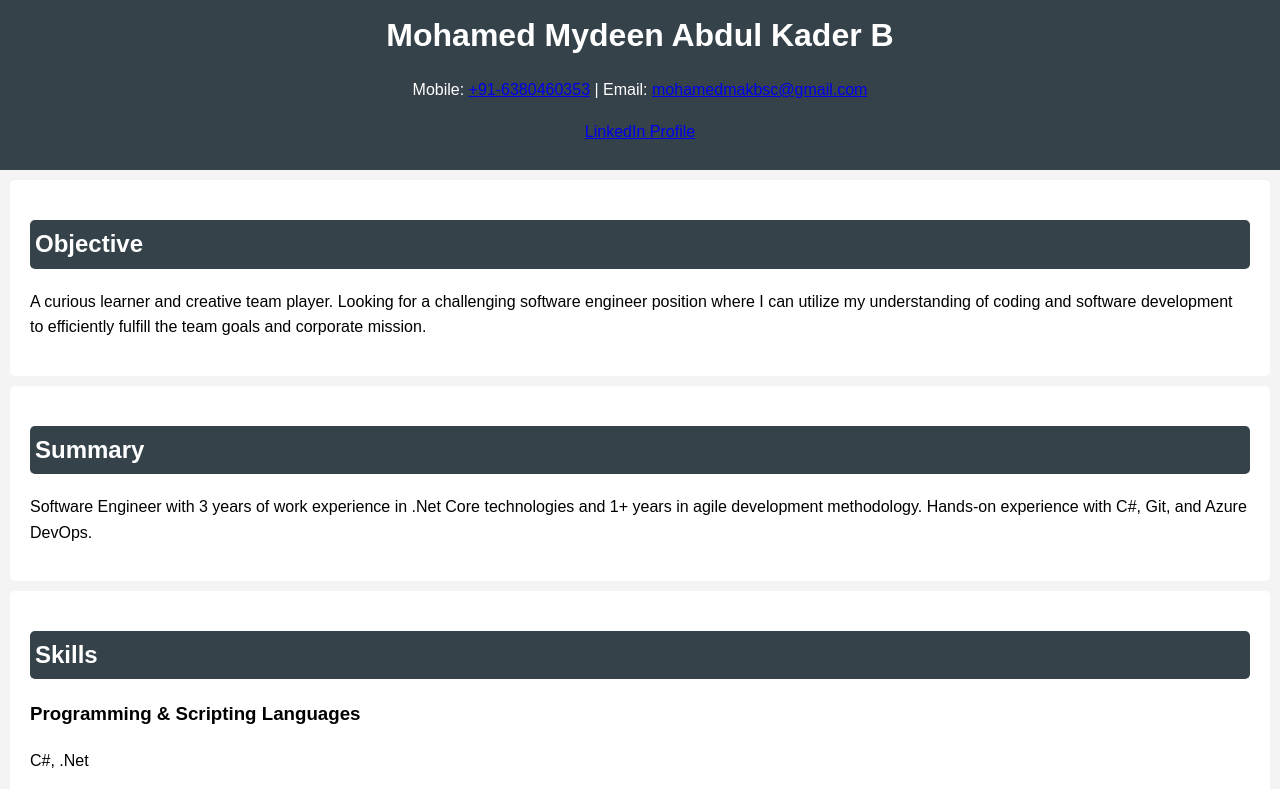
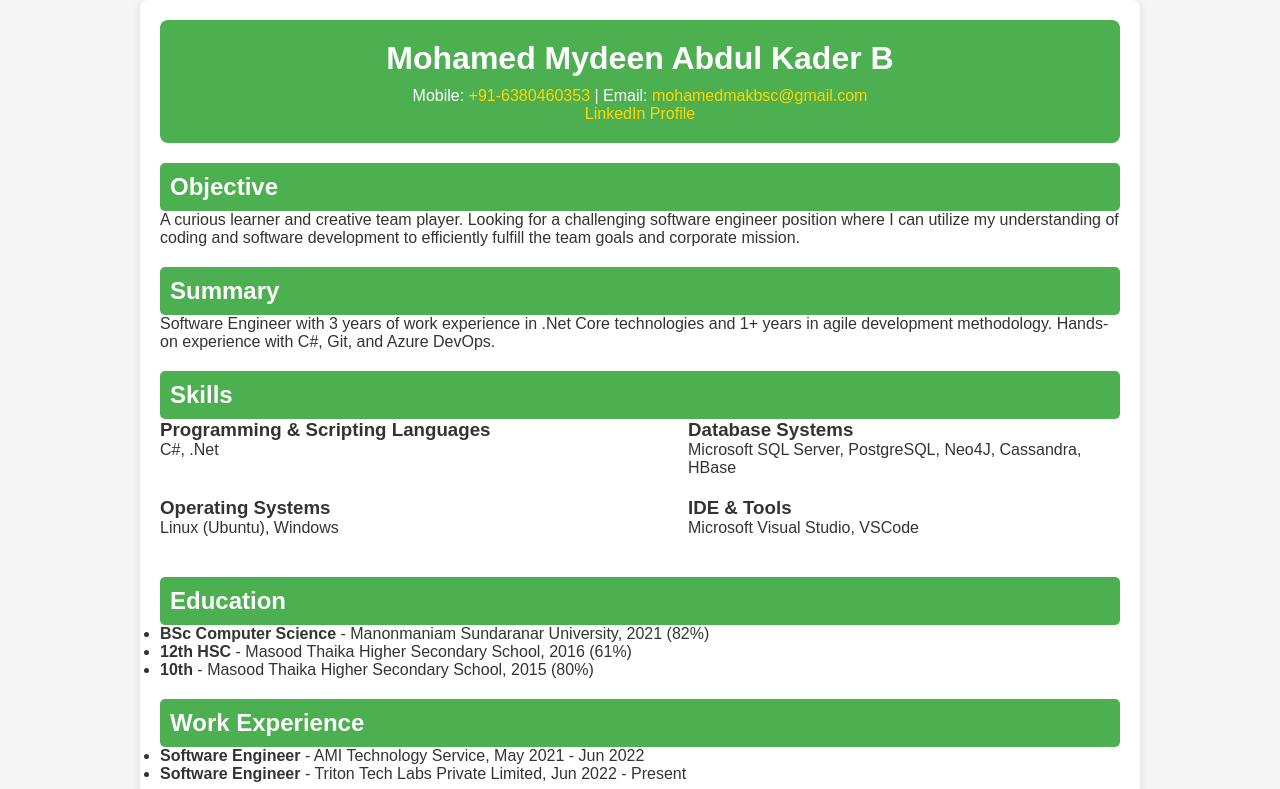
Before and after one commit to mohamedmakbsc/Mohamed-Mydeen-Abdul-Kader, a plain HTML site: page index.html in a window 1280 px wide. Shown: the top 789 px of the page. Drawn offline with Linux system fonts and the light colour scheme.

Commit message:
Update styles.css

```diff
--- a/styles.css
+++ b/styles.css
@@ -1,49 +1,82 @@
-body {
-    font-family: Arial, sans-serif;
-    line-height: 1.6;
+* {
+    box-sizing: border-box;
     margin: 0;
     padding: 0;
-    background: #f4f4f4;
 }
 
-header {
-    background: #35424a;
-    color: #ffffff;
-    padding: 10px 0;
-    text-align: center;
+body {
+    font-family: 'Arial', sans-serif;
+    background-color: #f5f5f5;
+    color: #333;
 }
 
-header h1 {
-    margin: 0;
+.container {
+    width: 80%;
+    max-width: 1000px;
+    margin: auto;
+    background: white;
+    padding: 20px;
+    border-radius: 8px;
+    box-shadow: 0 2px 10px rgba(0, 0, 0, 0.1);
+}
+
+.header {
+    text-align: center;
+    padding: 20px;
+    background-color: #4CAF50;
+    color: white;
+    border-radius: 8px;
+}
+
+.header h1 {
+    margin-bottom: 10px;
+}
+
+.header p a {
+    color: #FFD700;
+    text-decoration: none;
+}
+
+.objective,
+.summary,
+.skills,
+.education,
+.experience,
+.projects,
+.personal-info {
+    margin: 20px 0;
 }
 
 h2 {
-    background: #35424a;
-    color: #ffffff;
-    padding: 5px;
+    background-color: #4CAF50;
+    color: white;
+    padding: 10px;
     border-radius: 5px;
 }
 
-section {
-    background: #ffffff;
-    padding: 20px;
-    margin: 10px;
-    border-radius: 5px;
+.skills-container {
+    display: flex;
+    justify-content: space-between;
+    flex-wrap: wrap;
+}
+
+.skill {
+    width: 45%;
+    margin-bottom: 20px;
 }
 
 .project {
-    margin-bottom: 20px;
-    padding: 15px;
-    border: 1px solid #cccccc;
-    border-radius: 5px;
+    background: #f0f8ff;
+    padding: 10px;
+    margin: 10px 0;
+    border-left: 5px solid #4CAF50;
 }
 
 footer {
     text-align: center;
-    padding: 10px 0;
-    background: #35424a;
-    color: #ffffff;
-    position: relative;
-    bottom: 0;
-    width: 100%;
+    margin-top: 20px;
+    padding: 10px;
+    background-color: #4CAF50;
+    color: white;
+    border-radius: 5px;
 }
```
